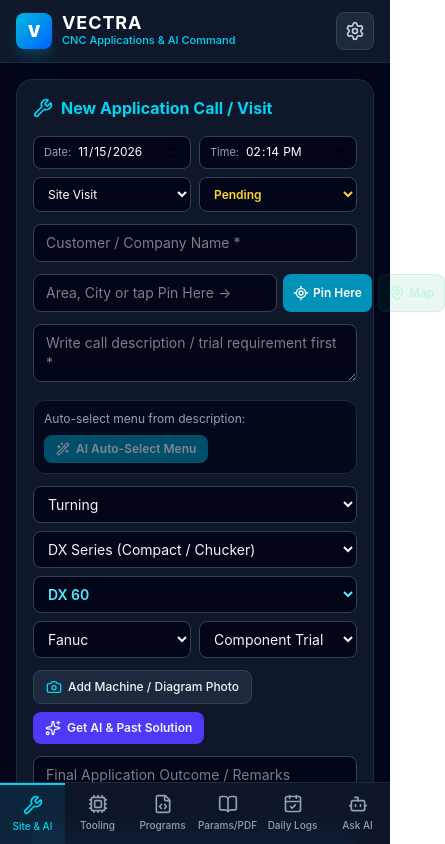
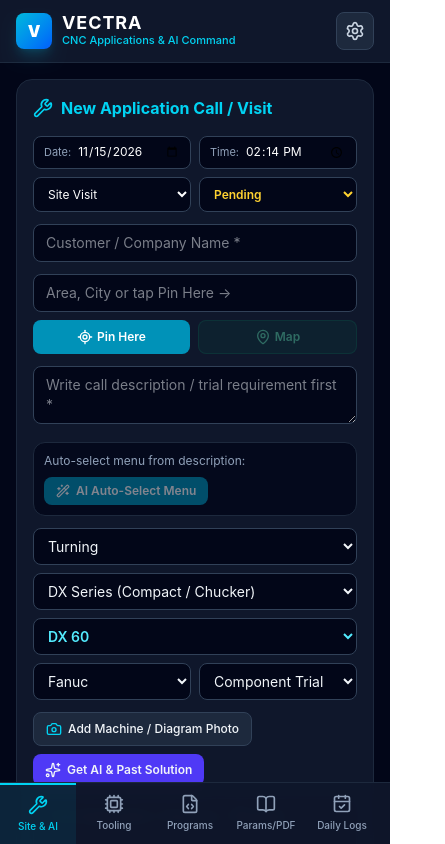
Before and after one commit to vaibhavmakwana25-eng/Vectra, a React (Vite) app: page / in a window 390 px wide. Shown: the top 844 px of the page, 445 px wide, since content can reach past the window. Built offline with nearby package versions, Linux system fonts and the light colour scheme.

Commit message:
mobile fix

```diff
--- a/src/App.jsx
+++ b/src/App.jsx
@@ -323,7 +323,7 @@ ${promptText}`;
       </main>
 
       <nav className="fixed bottom-0 inset-x-0 bg-slate-900/95 backdrop-blur border-t border-slate-800 z-30">
-        <div className="max-w-5xl mx-auto grid grid-cols-6">
+        <div className="max-w-5xl mx-auto flex overflow-x-auto sm:grid sm:grid-cols-6">
           {[
             { id: 'site', label: 'Site & AI', icon: Wrench },
             { id: 'tooling', label: 'Tooling', icon: Cpu },
@@ -338,7 +338,7 @@ ${promptText}`;
               <button
                 key={tab.id}
                 onClick={() => setActiveTab(tab.id)}
-                className={`flex flex-col items-center justify-center py-2.5 px-1 transition-colors ${
+                className={`min-w-[76px] flex-1 flex flex-col items-center justify-center py-2.5 px-2 shrink-0 transition-colors ${
                   active ? 'text-cyan-400 bg-cyan-500/10 border-t-2 border-cyan-400' : 'text-slate-400 hover:text-slate-200'
                 }`}
               >
--- a/src/index.css
+++ b/src/index.css
@@ -1 +1,2 @@
 @import "tailwindcss";
+html, body { overflow-x: hidden; max-width: 100vw; }
--- a/src/tabs/SiteVisitTab.jsx
+++ b/src/tabs/SiteVisitTab.jsx
@@ -528,19 +528,19 @@ Return ONLY valid JSON: {"category":"","series":"","model":"","controller":"","p
               required
             />
             <div className="space-y-1">
-              <div className="flex gap-1.5">
+              <div className="flex flex-wrap sm:flex-nowrap gap-2">
                 <input
                   type="text"
                   placeholder="Area, City or tap Pin Here →"
                   value={form.location}
                   onChange={(e) => setForm({ ...form, location: e.target.value })}
-                  className="flex-1 bg-slate-950 border border-slate-700 rounded-lg px-3 py-2 text-sm"
+                  className="w-full sm:flex-1 bg-slate-950 border border-slate-700 rounded-lg px-3 py-2 text-sm"
                 />
                 <button
                   type="button"
                   onClick={handlePinHere}
                   disabled={pinningGPS}
-                  className="px-2.5 bg-cyan-600 hover:bg-cyan-500 disabled:opacity-50 text-white rounded-lg flex items-center gap-1 text-xs font-semibold shrink-0"
+                  className="flex-1 sm:flex-initial justify-center py-2 px-3 bg-cyan-600 hover:bg-cyan-500 disabled:opacity-50 text-white rounded-lg flex items-center gap-1 text-xs font-semibold shrink-0"
                   title="Capture current Area & City right here"
                 >
                   <LocateFixed className={`w-4 h-4 ${pinningGPS ? 'animate-spin' : ''}`} />
@@ -550,7 +550,7 @@ Return ONLY valid JSON: {"category":"","series":"","model":"","controller":"","p
                   type="button"
                   onClick={() => openGoogleMapsPin(form.location)}
                   disabled={!form.location.trim()}
-                  className="px-2.5 bg-emerald-600/20 hover:bg-emerald-600/30 disabled:opacity-40 text-emerald-300 border border-emerald-500/30 rounded-lg flex items-center gap-1 text-xs font-semibold shrink-0"
+                  className="flex-1 sm:flex-initial justify-center py-2 px-3 bg-emerald-600/20 hover:bg-emerald-600/30 disabled:opacity-40 text-emerald-300 border border-emerald-500/30 rounded-lg flex items-center gap-1 text-xs font-semibold shrink-0"
                   title="Open location in Google Maps"
                 >
                   <MapPin className="w-4 h-4" /> Map
```
